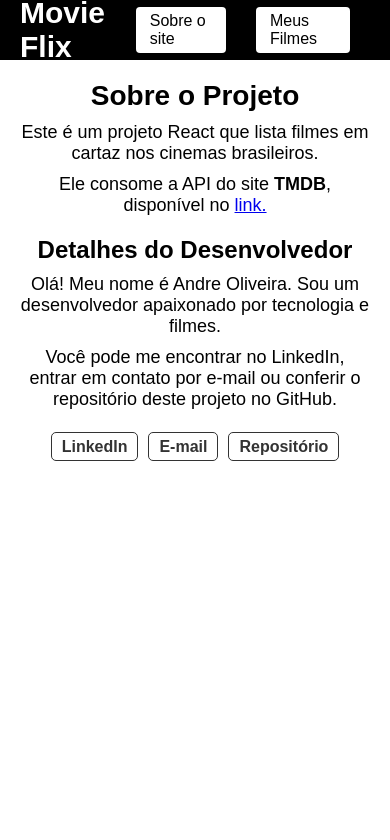
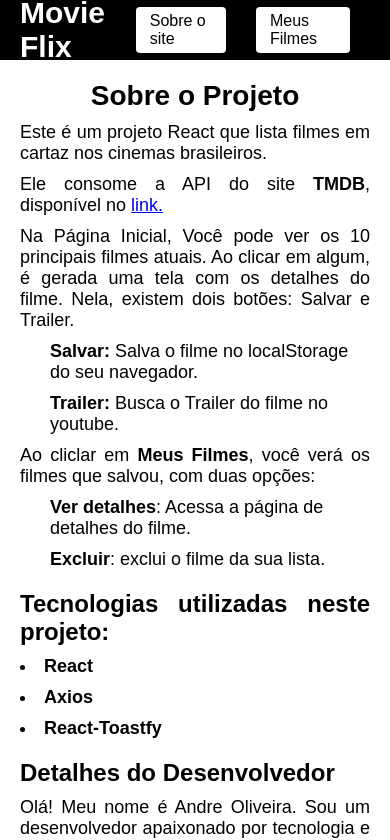
Before and after one commit to devAndreFC/primeflix, a React (Create React App) app: page /sobre in a window 390 px wide. Shown: the top 840 px of the page. Built offline with nearby package versions, Linux system fonts and the light colour scheme.

Commit message:
fix: Corrigido responsividade na página Meus filmes e informações na página Sobre o site.

```diff
--- a/src/pages/About/about.css
+++ b/src/pages/About/about.css
@@ -2,12 +2,13 @@
     max-width: 800px;
     margin: 0 auto;
     padding: 20px;
-    text-align: center;
+    text-align: justify;
 }
 
 .sobre-container h1 {
     font-size: 28px;
     margin-bottom: 10px;
+    text-align: center;
 }
 
 .sobre-container h2 {
@@ -42,3 +43,14 @@
     background-color: #333;
     color: #fff;
 }
+
+.explanation{
+    justify-content: left;
+    text-align: left;
+    padding-left: 30px;
+}
+
+.tecnologies{
+    font-size: 18px;
+    margin-top: 10px;
+}
--- a/src/pages/About/index.js
+++ b/src/pages/About/index.js
@@ -6,6 +6,17 @@ function About(){
             <h1>Sobre o Projeto</h1>
             <p>Este é um projeto React que lista filmes em cartaz nos cinemas brasileiros.</p>
             <p>Ele consome a API do site <strong>TMDB</strong>, disponível no <a target="blank" rel="external" href='https://www.themoviedb.org/'>link.</a></p>
+            <p>Na Página Inicial, Você pode ver os 10 principais filmes atuais. Ao clicar em algum, é gerada uma tela com os detalhes do filme. Nela, existem dois botões: Salvar e Trailer.</p>
+            <p className='explanation'><strong>Salvar:</strong> Salva o filme no localStorage do seu navegador.</p>
+            <p className='explanation'><strong>Trailer:</strong> Busca o Trailer do filme no youtube.</p>
+            <p>Ao cliclar em <strong>Meus Filmes</strong>, você verá os filmes que salvou, com duas opções:</p>
+            <p className='explanation'><strong>Ver detalhes</strong>: Acessa a página de detalhes do filme.</p>
+            <p className='explanation'><strong>Excluir</strong>: exclui o filme da sua lista.</p>
+
+            <h2>Tecnologias utilizadas neste projeto:</h2>
+            <li className='tecnologies'><strong>React</strong></li>
+            <li className='tecnologies'><strong>Axios</strong></li>
+            <li className='tecnologies'><strong>React-Toastfy</strong></li>
 
             <h2>Detalhes do Desenvolvedor</h2>
             <p>Olá! Meu nome é Andre Oliveira. Sou um desenvolvedor apaixonado por tecnologia e filmes.</p>
--- a/src/pages/Favorites/favorites.css
+++ b/src/pages/Favorites/favorites.css
@@ -14,7 +14,7 @@
 }
 
 .my-movies ul{
-    width: 720px;
+    width: 90%;
 }
 
 .my-movies ul li{
--- a/src/pages/Favorites/index.js
+++ b/src/pages/Favorites/index.js
@@ -37,6 +37,7 @@ function Favorites(){
                                 <button onClick={()=> deleteMovie(item.id)}>Excluir</button>
                             </div>
                         </li>
+
                     )
                 })}
             </ul>
```
